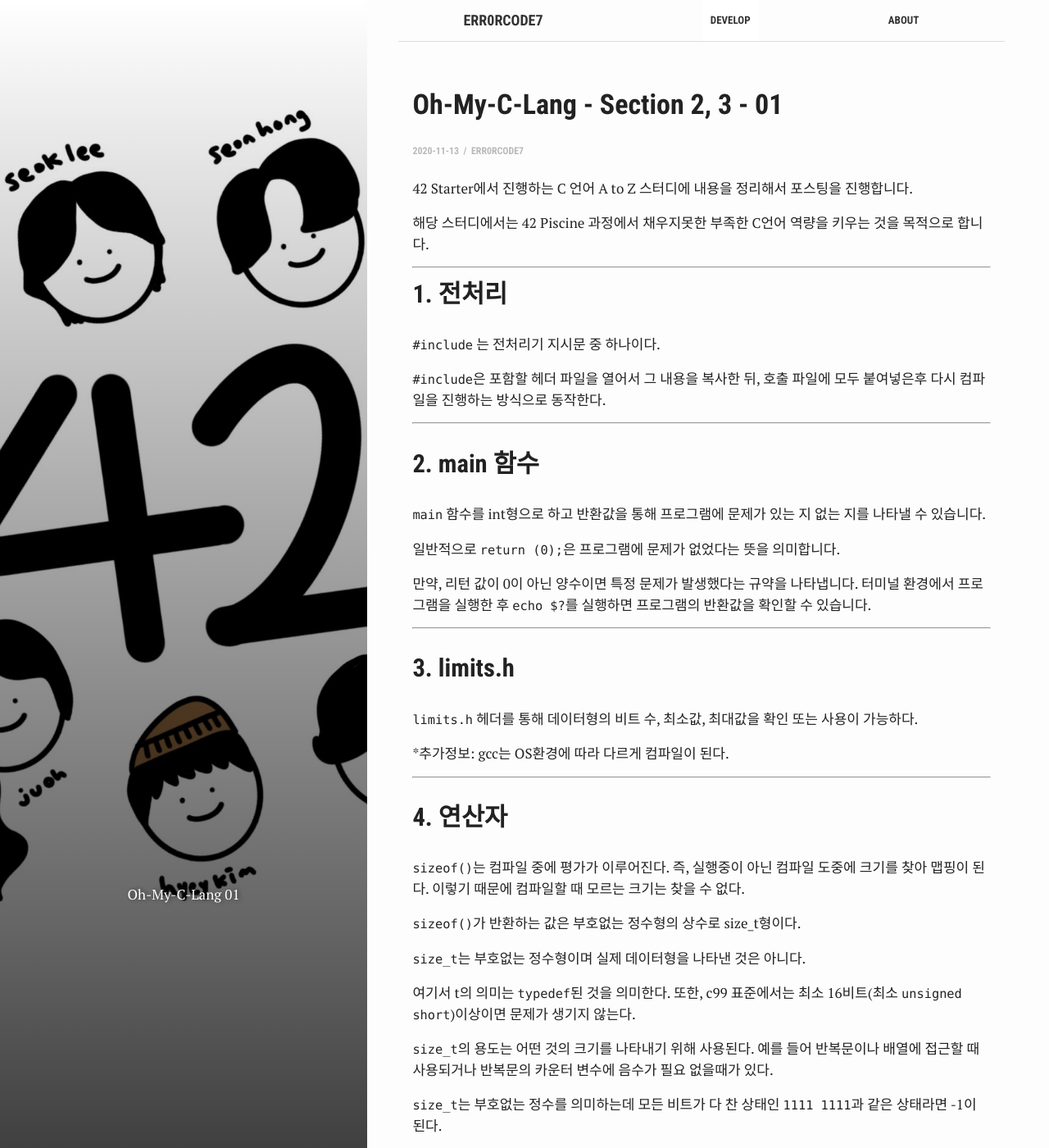
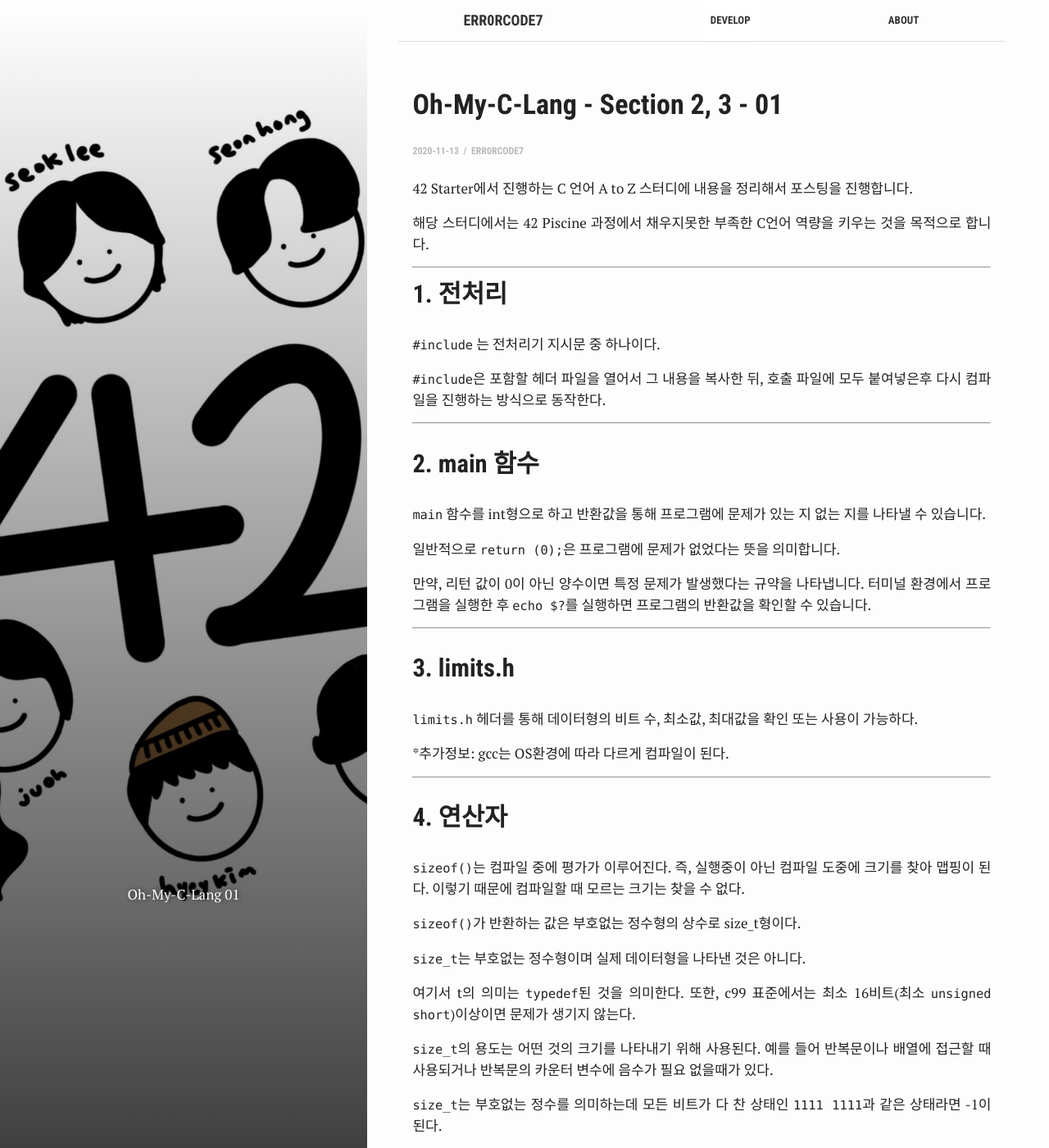
Before and after one commit to Err0rCode7/Err0rCode7.github.io, a Jekyll site: the page built from _posts/42Starter/2020-11-13-oh_my_c_lang_1.md, in a window 1280 px wide and 1400 px high. Shown: the whole window at 82% size. Built offline with Jekyll 4.4.1, drawn with Linux system fonts in a browser that asks for light colours; comment, search, counter and statistics services are not loaded.

Commit message:
# Update: layout.css

```diff
--- a/assets/_sass/_layout.scss
+++ b/assets/_sass/_layout.scss
@@ -435,6 +435,6 @@
 * Post content
 * ========================================================================== */
 
- p .post-content {
+.post-content > p  {
 	 text-align: justify;
  }
```
